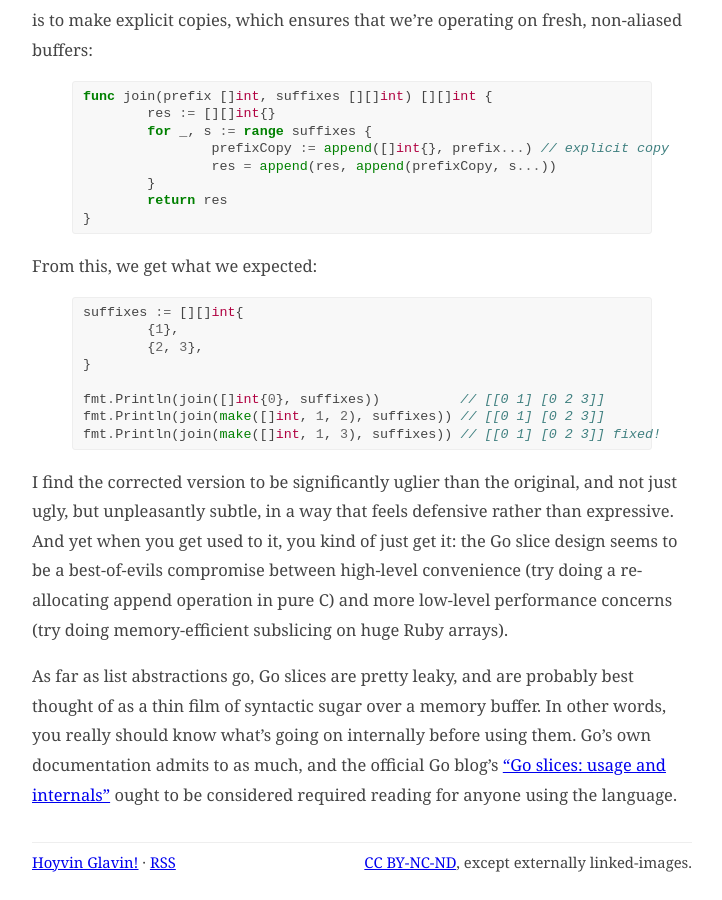
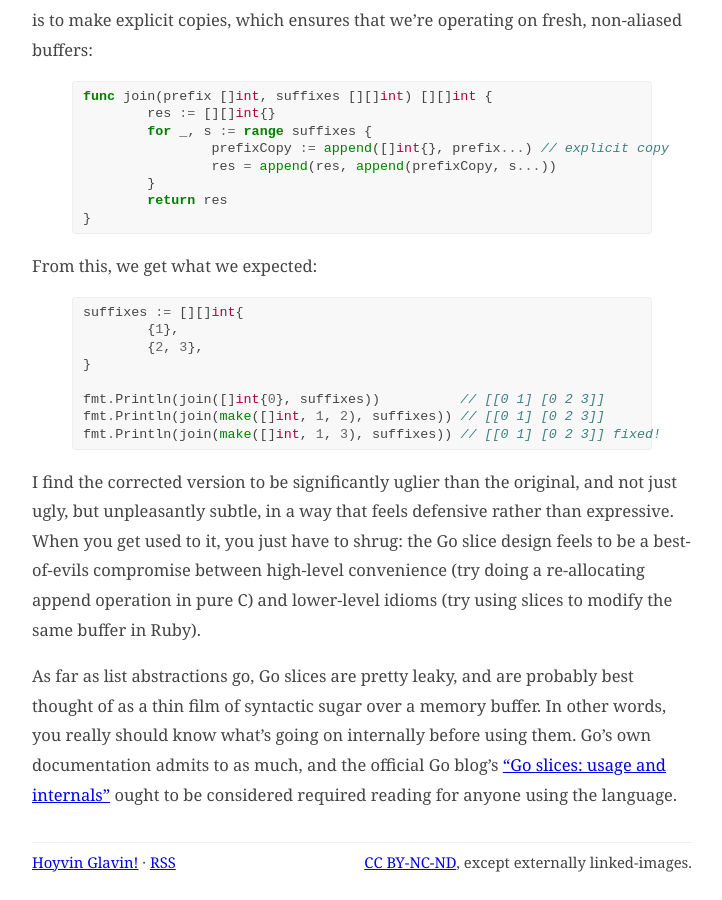
Before and after one commit to jeffomatic/jeffomatic.github.io, a Jekyll site: the page built from _posts/2015-01-27-appending-to-slices-in-go.md, in a window 1280 px wide and 900 px high, scrolled down 4710 px. Shown: the whole window, without its empty margins (278-1000 px from the left). Built offline with Jekyll 4.4.1, drawn with Linux system fonts in a browser that asks for light colours; some web fonts are replaced; some of the changed text lies outside the part shown.

Commit message:
slices article: more language clarification

```diff
--- a/_posts/2015-01-27-appending-to-slices-in-go.md
+++ b/_posts/2015-01-27-appending-to-slices-in-go.md
@@ -51,7 +51,7 @@
 
 In both examples, the assignment expression `b := a` creates a second [slice header](http://golang.org/pkg/reflect/#SliceHeader), one that happens to have the same buffer pointer, length, and capacity as the first. As long as neither `a` nor `b` is reassigned, they are effectively aliases of the same slice. However, if either or both are reassigned in an append expression such as `a = append(a, 1)`, then they may or may not continue to refer to the same buffer.
 
-A [slice's capacity will determine](http://blog.golang.org/go-slices-usage-and-internals) whether or not `append()` will create a new buffer. In our trivial example, slice capacity is immediately apparent, but that won't necessarily be the case in more complex code. You might not know where your slices are coming from--they may arrive at your code as arbitrary function arguments, or they may be created based on user input or some other external state. You also can't predict a slice's capacity--it  can diverge from the length of the slice either explicitly (calling `make()` with a specific length and capacity) or implicitly (via `append()` and subslicing).
+A [slice's capacity will determine](http://blog.golang.org/go-slices-usage-and-internals) whether or not `append()` will create a new buffer. In our trivial example, slice capacity is immediately apparent, but that won't necessarily be the case in more complex code. You might not know where your slices are coming from--they may arrive at your code as arbitrary function arguments, or they may be created based on user input or some other external state. You also can't predict a slice's capacity--it  can diverge from the length of the slice either explicitly (calling `make()` with a specific length and capacity) or implicitly (via `append()` or re-slicing).
 
 <a href="https://www.flickr.com/photos/matilda89/6902196810" title="Sliced but whole together by matilda89, on Flickr"><img src="https://farm8.staticflickr.com/7238/6902196810_e80e426d33.jpg" width="500" height="332" alt="Sliced but whole together"></a>
 
@@ -59,7 +59,7 @@
 
 The ambiguity here is bad. Direct assignment of slice variables, such as `b := a` in the previous examples, starts to seem like a code smell, and it's tempting to avoid it altogether. But there are other ways in which a slice can end up referencing the same buffer as another slice.
 
-For example, through subslicing:
+For example, through re-slicing:
 
 {% highlight go %}
 a := make([]int, 1, 2)
@@ -165,6 +165,6 @@
 fmt.Println(join(make([]int, 1, 3), suffixes)) // [[0 1] [0 2 3]] fixed!
 {% endhighlight %}
 
-I find the corrected version to be significantly uglier than the original, and not just ugly, but unpleasantly subtle, in a way that feels defensive rather than expressive. And yet when you get used to it, you kind of just get it: the Go slice design seems to be a best-of-evils compromise between high-level convenience (try doing a re-allocating append operation in pure C) and more low-level performance concerns (try doing memory-efficient subslicing on huge Ruby arrays).
+I find the corrected version to be significantly uglier than the original, and not just ugly, but unpleasantly subtle, in a way that feels defensive rather than expressive. When you get used to it, you just have to shrug: the Go slice design feels to be a best-of-evils compromise between high-level convenience (try doing a re-allocating append operation in pure C) and lower-level idioms (try using slices to modify the same buffer in Ruby).
 
 As far as list abstractions go, Go slices are pretty leaky, and are probably best thought of as a thin film of syntactic sugar over a memory buffer. In other words, you really should know what's going on internally before using them. Go's own documentation admits to as much, and the official Go blog's ["Go slices: usage and internals"](http://blog.golang.org/go-slices-usage-and-internals) ought to be considered required reading for anyone using the language.
```
Also changed, not shown: 1 other file.
